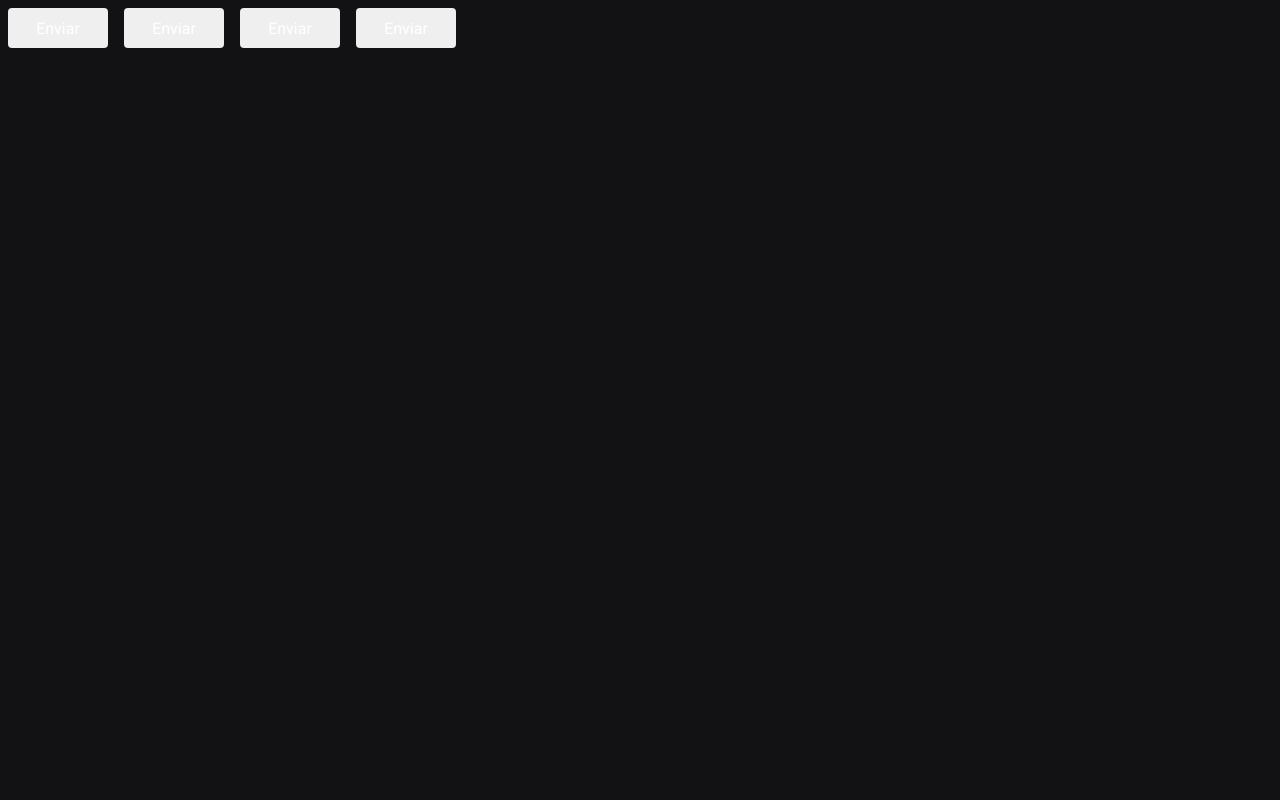
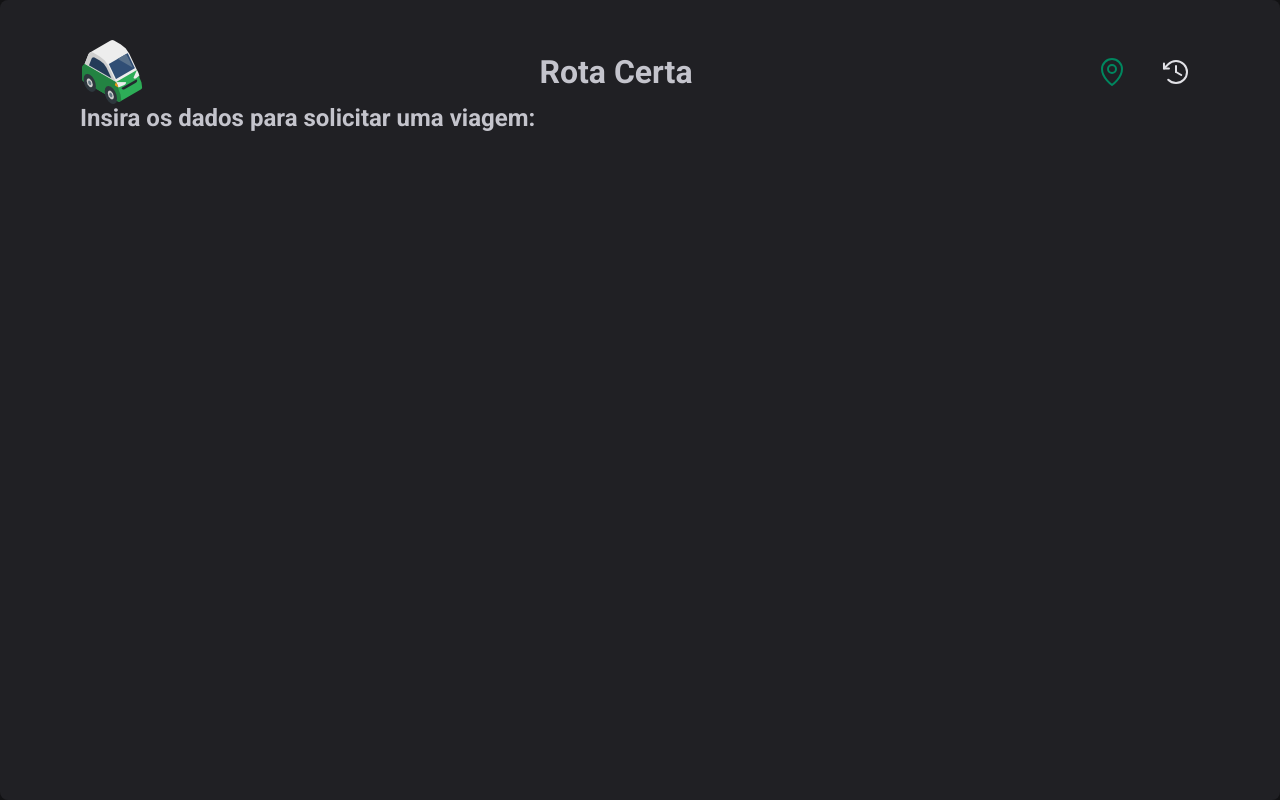
Before and after one commit to brunaterribile/rota-certa-app, a React (Vite) app in the folder front/: page / in a window 1280 px wide. Built offline with nearby package versions, Linux system fonts and the light colour scheme.

Commit message:
feat: router, header and basic pages

```diff
--- a/front/package.json
+++ b/front/package.json
@@ -10,6 +10,7 @@
     "preview": "vite preview"
   },
   "dependencies": {
+    "phosphor-react": "^1.4.1",
     "react": "^18.3.1",
     "react-dom": "^18.3.1",
     "react-router-dom": "^7.0.1",
--- a/front/src/App.tsx
+++ b/front/src/App.tsx
@@ -1,15 +1,15 @@
 import { ThemeProvider } from "styled-components";
 import { GlobalStyle } from "./styles/global";
-import { Button } from "./components/Button";
 import { defaultTheme } from "./styles/themes/default";
+import { Router } from "./Router";
+import { BrowserRouter } from "react-router-dom";
 
 export function App() {
   return (
     <ThemeProvider theme={defaultTheme}>
-      <Button variant="primary" />
-      <Button variant="secondary" />
-      <Button variant="success" />
-      <Button variant="danger" />
+      <BrowserRouter>
+      <Router />
+      </BrowserRouter>
 
       <GlobalStyle />
     </ThemeProvider>
--- /dev/null
+++ b/front/src/Router.tsx
@@ -0,0 +1,17 @@
+import { Routes, Route} from 'react-router-dom'
+import { Home } from './pages/Home'
+import { History } from './pages/History'
+import { DefaultLayout } from './layouts/DefaultLayout'
+import { RideOptions } from './pages/RideOptions'
+
+export function Router() {
+    return (
+        <Routes>
+            <Route path="/" element={<DefaultLayout />}>
+                <Route path="/" element={<Home />} />
+                <Route path="/ride-options" element={<RideOptions />} />
+                <Route path="/history" element={<History />} />
+            </Route>
+        </Routes>
+    )
+}
--- a/front/src/components/Button.styles.ts
+++ /dev/null
@@ -1,26 +0,0 @@
-import styled, { css } from "styled-components";
-export type ButtonVariant = 'primary' | 'secondary' | 'danger' | 'success';
-interface ButtonContainerProps {
-  variant: ButtonVariant;
-}
-const buttonVariants = {
-  primary: 'purple',
-  secondary: 'orange',
-  danger: 'red',
-  success: 'green'
-}
-export const ButtonContainer = styled.button<ButtonContainerProps>`
-  width: 100px;
-  height: 40px;
-  border-radius: 4px;
-  border: 0;
-  margin: 8px;
-  background-color: ${props => props.theme.primary};
-  color: ${props => props.theme.white};
-
-  /* ${props => {
-    return css`
-      background-color: ${buttonVariants[props.variant]}
-    `
-  }} */
-`;
--- a/front/src/components/Button.tsx
+++ /dev/null
@@ -1,7 +0,0 @@
-import { ButtonContainer, ButtonVariant } from "./Button.styles";
-interface ButtonProps {
-  variant?: ButtonVariant;
-}
-export function Button({ variant = 'primary' }: ButtonProps) {
-  return <ButtonContainer variant={variant}>Enviar</ButtonContainer>
-}
--- /dev/null
+++ b/front/src/components/Header/index.tsx
@@ -0,0 +1,21 @@
+import { HeaderContainer } from "./styles";
+import logo from '../../assets/logo.png';
+import { MapPin, ClockCounterClockwise } from 'phosphor-react';
+import { NavLink } from "react-router-dom";
+
+export function Header() {
+    return (
+        <HeaderContainer>
+            <img src={logo} alt=""/>
+            <h1>Rota Certa</h1>
+            <nav>
+                <NavLink to="/" title="Solicitar viagem">
+                    <MapPin size={32}/>
+                </NavLink>
+                <NavLink to="/history" title="Histórico">
+                    <ClockCounterClockwise size={32}/>
+                </NavLink>
+            </nav>
+        </HeaderContainer>
+    )
+}
--- /dev/null
+++ b/front/src/components/Header/styles.ts
@@ -0,0 +1,34 @@
+import styled from "styled-components";
+
+export const HeaderContainer = styled.header`
+    display: flex;
+    align-items: center;
+    justify-content: space-between;
+
+    nav {
+        display: flex;
+        gap: 1rem;
+
+        a {
+            width: 3rem;
+            height: 3rem;
+
+            display: flex;
+            justify-content: center;
+            align-items: center;
+
+            color: ${(props) => props.theme['gray-100']};
+
+            border-top: 3px solid transparent;
+            border-bottom: 3px solid transparent;
+
+            &:hover {
+                border-bottom: 3px solid ${props => props.theme['green-500']};
+            }
+
+            &.active {
+                color: ${(props) => props.theme['green-500']};
+            }
+        }
+    }
+`;
--- /dev/null
+++ b/front/src/layouts/DefaultLayout/index.tsx
@@ -0,0 +1,12 @@
+import { Outlet } from "react-router-dom";
+import { Header } from "../../components/Header";
+import { LayoutContainer } from "./styles";
+
+export function DefaultLayout() {
+    return (
+        <LayoutContainer>
+            <Header />
+            <Outlet />
+        </LayoutContainer>
+    )
+}
--- /dev/null
+++ b/front/src/layouts/DefaultLayout/styles.ts
@@ -0,0 +1,11 @@
+import styled from "styled-components";
+
+export const LayoutContainer = styled.div`
+    height: 100vh;
+    padding: 2.5rem 5rem;
+    background-color: ${props => props.theme['gray-800'] };
+    border-radius: 8px;
+
+    display: flex;
+    flex-direction: column;
+`;
--- /dev/null
+++ b/front/src/pages/History/index.tsx
@@ -0,0 +1,3 @@
+export function History() {
+    return <h2> Histórico de viagens </h2>
+}
--- /dev/null
+++ b/front/src/pages/Home/index.tsx
@@ -0,0 +1,8 @@
+export function Home() {
+    return (
+        <div>
+    <h2> Insira os dados para solicitar uma viagem: </h2>
+
+        </div>
+    )
+}
--- /dev/null
+++ b/front/src/pages/RideOptions/index.tsx
@@ -0,0 +1,3 @@
+export function RideOptions() {
+    return <h2> Escolha uma das opções de viagem: </h2>
+}
```
Also changed, not shown: front/src/assets/logo.png (added), 1 other file (tests, documents, lock files or other folders).
